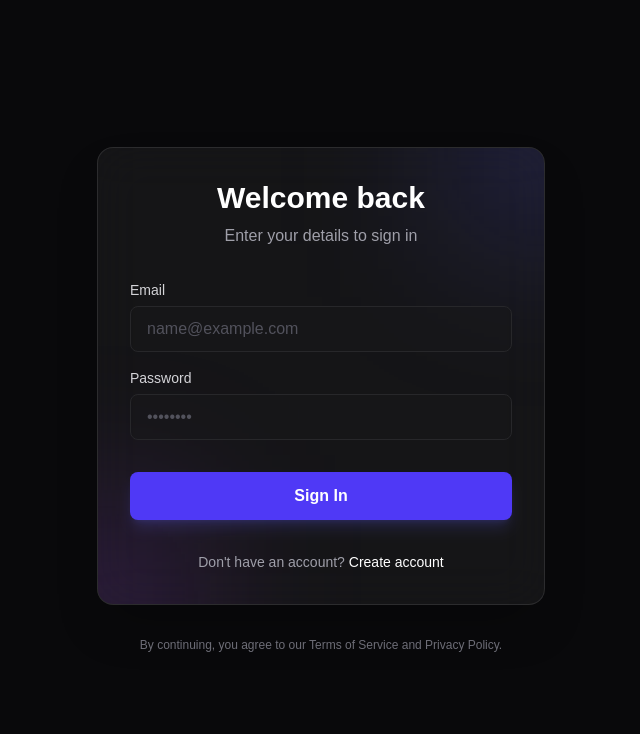
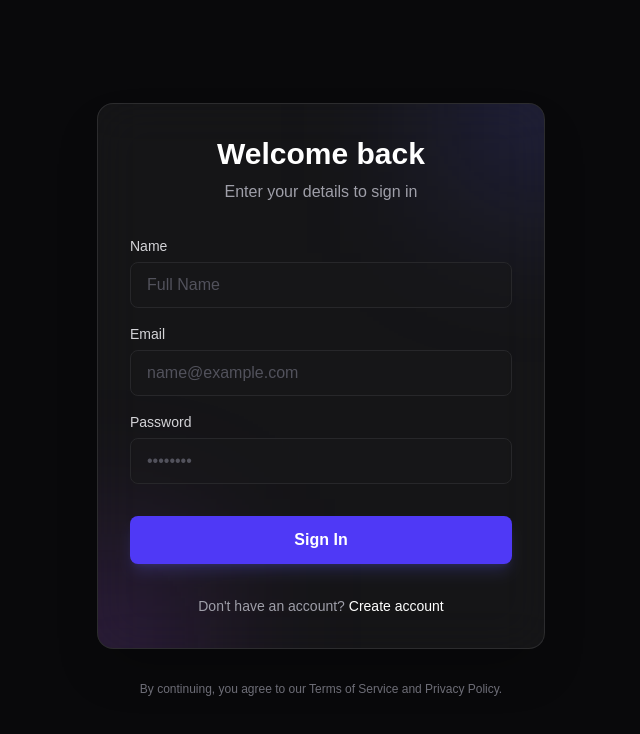
Before and after one commit to subikstha/psychic-palm-tree-v2, a Next.js app: page /sign-in in a window 1280 px wide. Shown: the top 734 px of the page, without its empty margins (319-959 px from the left). Built offline with nearby package versions, Linux system fonts and the light colour scheme; what @epic-web/remember would draw is missing.

Commit message:
added a name input field for user sign up form

```diff
--- a/app/(auth)/sign-in/page.tsx
+++ b/app/(auth)/sign-in/page.tsx
@@ -40,6 +40,21 @@ export default function SignInPage() {
               className="space-y-4"
               action={!isLogin ? signUpAction : signInAction}
             >
+              <div>
+                <label
+                  htmlFor="name"
+                  className="block text-sm font-medium text-zinc-300 mb-1.5"
+                >
+                  Name
+                </label>
+                <input
+                  type="text"
+                  id="name"
+                  name="name"
+                  placeholder="Full Name"
+                  className="w-full bg-zinc-900/50 border border-zinc-800 rounded-lg px-4 py-2.5 text-white placeholder:text-zinc-600 focus:outline-none focus:ring-2 focus:ring-indigo-500/50 focus:border-indigo-500 transition-all"
+                />
+              </div>
               <div>
                 <label
                   htmlFor="email"
--- a/auth.ts
+++ b/auth.ts
@@ -10,6 +10,10 @@ export const config = {
   pages: {
     signIn: "/sign-in",
     error: "/sign-in",
+  },
+  session: {
+    strategy: "jwt",
+    maxAge: 30 * 24 * 60 * 60, // 30 days
   },
   providers: [
     CredentialsProvider({
--- a/db/schema.ts
+++ b/db/schema.ts
@@ -83,8 +83,8 @@ export const product = pgTable("product", {
   brand: varchar("brand", { length: 255 }).notNull(),
   description: text("description").notNull(),
   stock: integer("stock").notNull(),
-  price: decimal("price", { precision: 12, scale: 2 }).default(0).notNull(),
-  rating: decimal("rating", { precision: 12, scale: 3 }).default(0).notNull(),
+  price: decimal("price", { precision: 12, scale: 2 }).default("0").notNull(),
+  rating: decimal("rating", { precision: 12, scale: 3 }).default("0").notNull(),
   numReviews: integer("num_reviews").default(0).notNull(),
   isFeatured: boolean("is_featured").default(false).notNull(),
   banner: varchar("banner", { length: 255 }),
--- a/lib/actions/user.action.ts
+++ b/lib/actions/user.action.ts
@@ -10,11 +10,13 @@ export const signUpWithCredentials = async (
   formData: FormData,
 ) => {
   const email = formData.get("email") as string;
+  const name = formData.get("name") as string;
   const password = formData.get("password") as string;
   const hashedPassword = hashSync(password, 10);
 
   try {
     await db.insert(users).values({
+      name,
       email,
       password: hashedPassword,
     });
--- /dev/null
+++ b/lib/utils.ts
@@ -0,0 +1,10 @@
+// Round number to two decimal places
+export function round2(value: number | string) {
+  if (typeof value === "number") {
+    return Math.round((value + Number.EPSILON) * 100) / 100;
+  } else if (typeof value === "string") {
+    return Math.round((Number(value) + Number.EPSILON) * 100) / 100;
+  } else {
+    throw new Error("Value is not a number or a string");
+  }
+}
```
